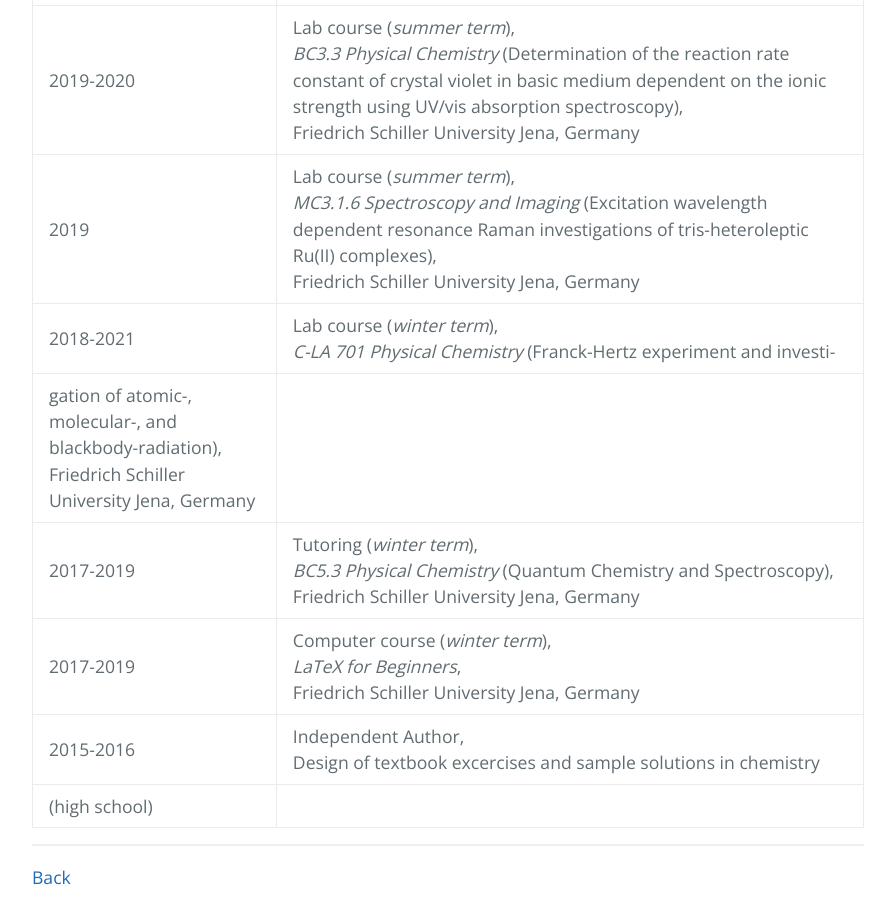
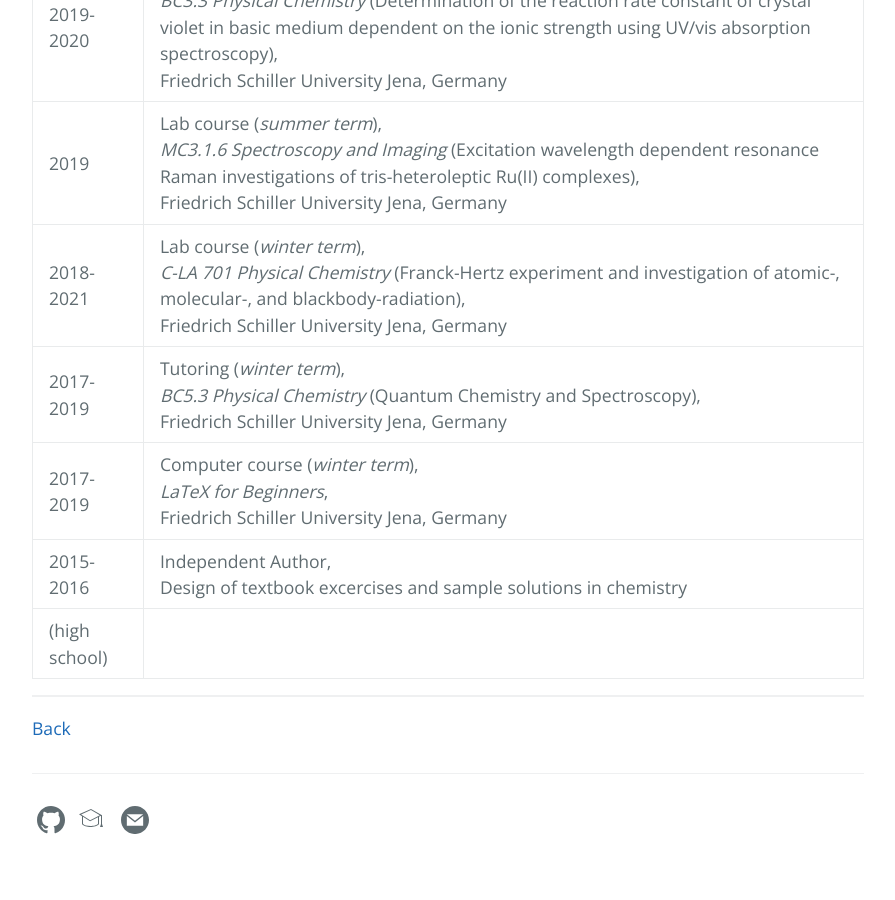
Before and after one commit to carolin-m/carolin-m.github.io, a Jekyll site: the page built from about.md, in a window 1280 px wide and 900 px high, scrolled down 1954 px. Shown: the whole window, without its empty margins (192-1087 px from the left). Built offline with Jekyll 4.4.1, drawn with Linux system fonts in a browser that asks for light colours.

Commit message:
Update about.md

```diff
--- a/about.md
+++ b/about.md
@@ -40,8 +40,7 @@ ________________
 | 2021 | Co-supervision master student (from Friedrich Schiller University Jena, Germany), 6 months <br /> topic: Spectroscopic and quantum chemical studies on catalytically active perylene-substituted Rh(III) photocatalysts for hydrogen evolution reaction |
 | 2019-2020 | Lab course (*summer term*), <br /> *BC3.3 Physical Chemistry* (Determination of the reaction rate constant of crystal violet in basic medium dependent on the ionic strength using UV/vis absorption spectroscopy), <br /> Friedrich Schiller University Jena, Germany |
 | 2019 | Lab course (*summer term*), <br /> *MC3.1.6 Spectroscopy and Imaging* (Excitation wavelength dependent resonance Raman investigations of tris-heteroleptic Ru(II) complexes), <br /> Friedrich Schiller University Jena, Germany |
-| 2018-2021 | Lab course (*winter term*), <br /> *C-LA 701 Physical Chemistry* (Franck-Hertz experiment and investi-
-gation of atomic-, molecular-, and blackbody-radiation), <br /> Friedrich Schiller University Jena, Germany |
+| 2018-2021 | Lab course (*winter term*), <br /> *C-LA 701 Physical Chemistry* (Franck-Hertz experiment and investigation of atomic-, molecular-, and blackbody-radiation), <br /> Friedrich Schiller University Jena, Germany |
 | 2017-2019 | Tutoring (*winter term*), <br /> *BC5.3 Physical Chemistry* (Quantum Chemistry and Spectroscopy), <br /> Friedrich Schiller University Jena, Germany |
 | 2017-2019 | Computer course (*winter term*), <br /> *LaTeX for Beginners*, <br /> Friedrich Schiller University Jena, Germany |
 | 2015-2016 | Independent Author, <br /> Design of textbook excercises and sample solutions in chemistry
```
